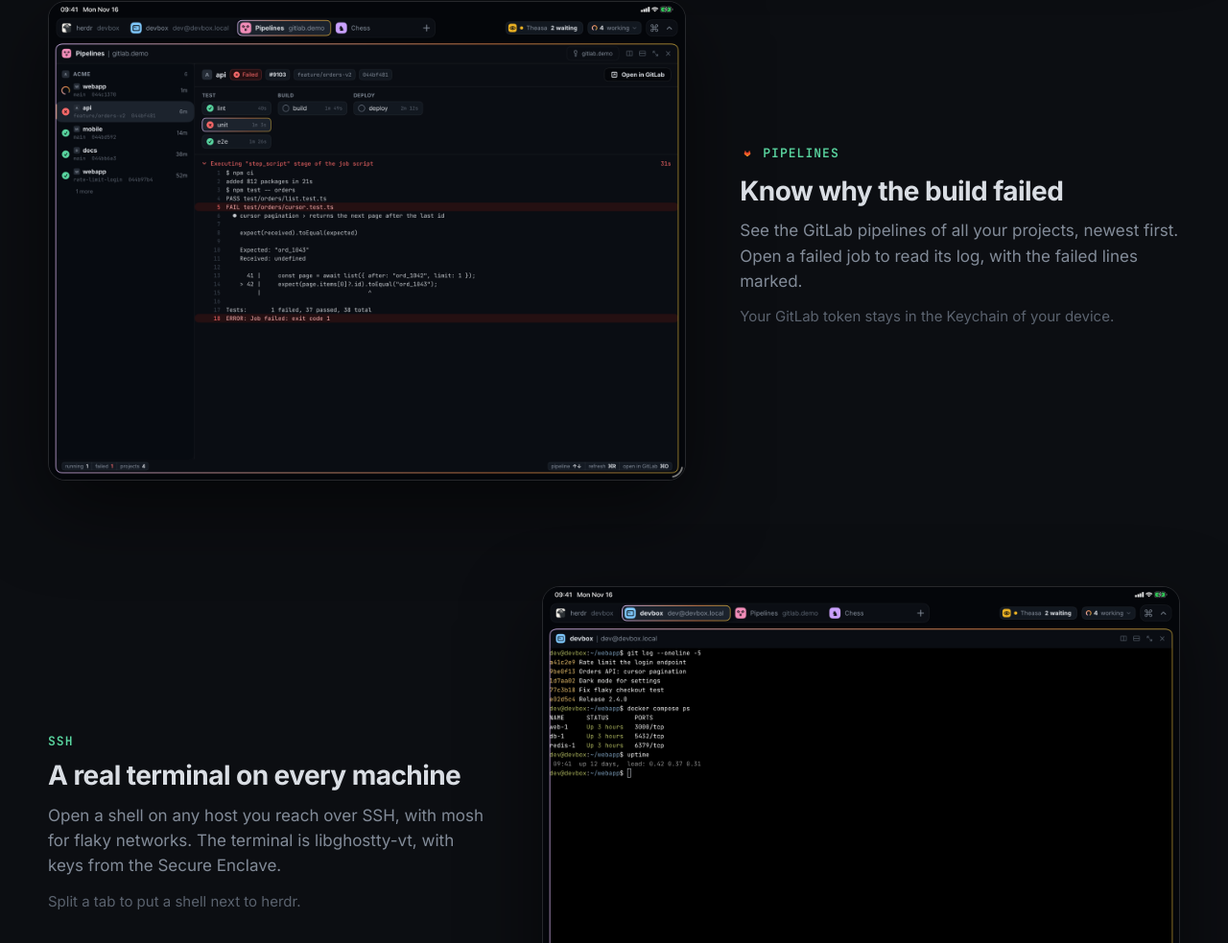
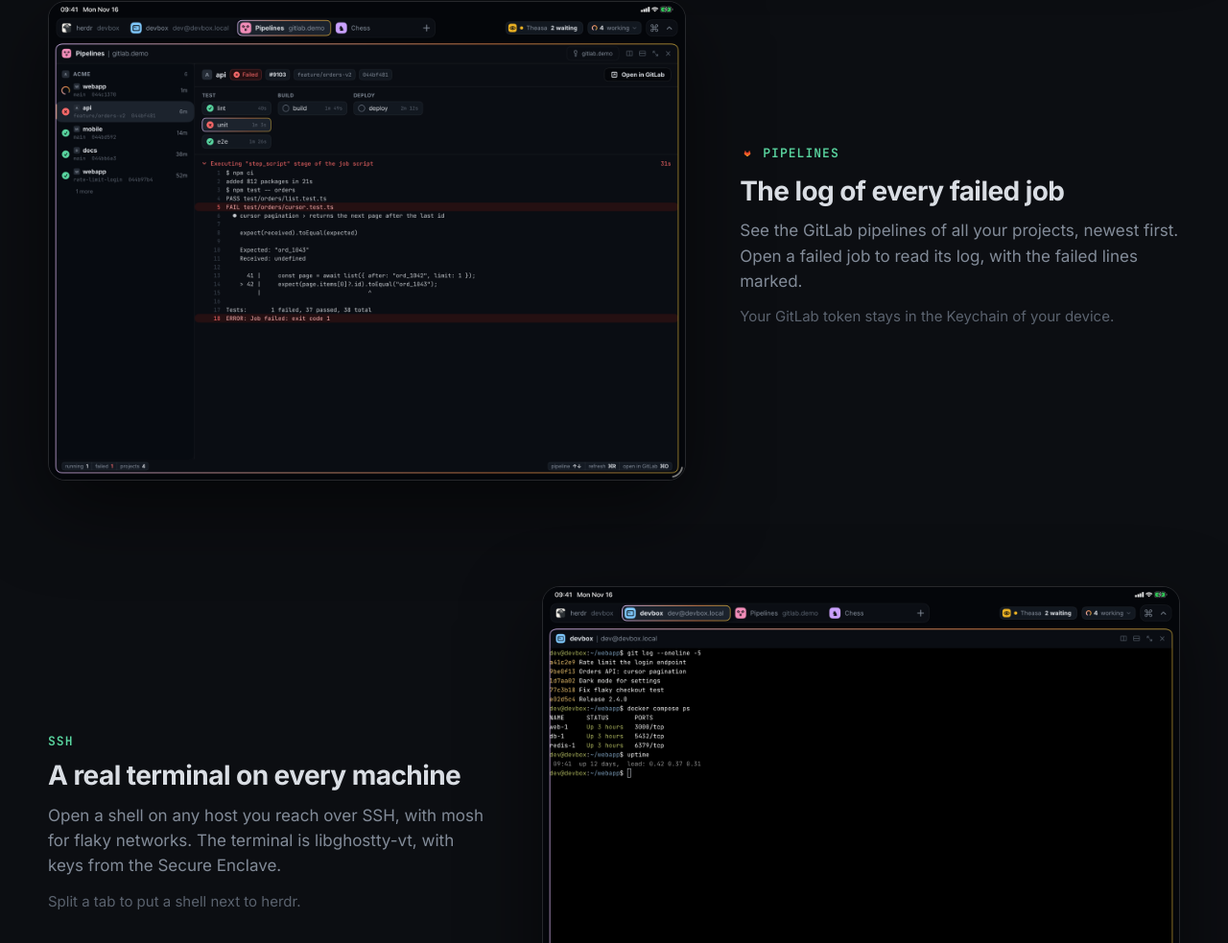
Before and after one commit to Kunba-Labs/sidra, a plain HTML site: page docs/index.html in a window 1280 px wide. Shown: the part 3597-4580 px from the top of the page at 96% size. Drawn offline with Linux system fonts and the light colour scheme.

Commit message:
Titles without question words: Features; The log of every failed job
Co-Authored-By: Claude Opus 5.5 <noreply@anthropic.com>
Claude-Session: https://claude.ai/code/session_01U26dpZ7tH291Hx1CacmmgY

```diff
--- a/docs/index.html
+++ b/docs/index.html
@@ -86,7 +86,7 @@
   <div class="row flip">
     <div class="row-text">
       <span class="kicker"><img src="media/logo-gitlab.png" alt="">Pipelines</span>
-      <h3>Know why the build failed</h3>
+      <h3>The log of every failed job</h3>
       <p>See the GitLab pipelines of all your projects, newest first. Open a failed job to read its log, with the failed lines marked.</p>
       <p class="sub">Your GitLab token stays in the Keychain of your device.</p>
     </div>
```
Also changed, not shown: 1 other file.
